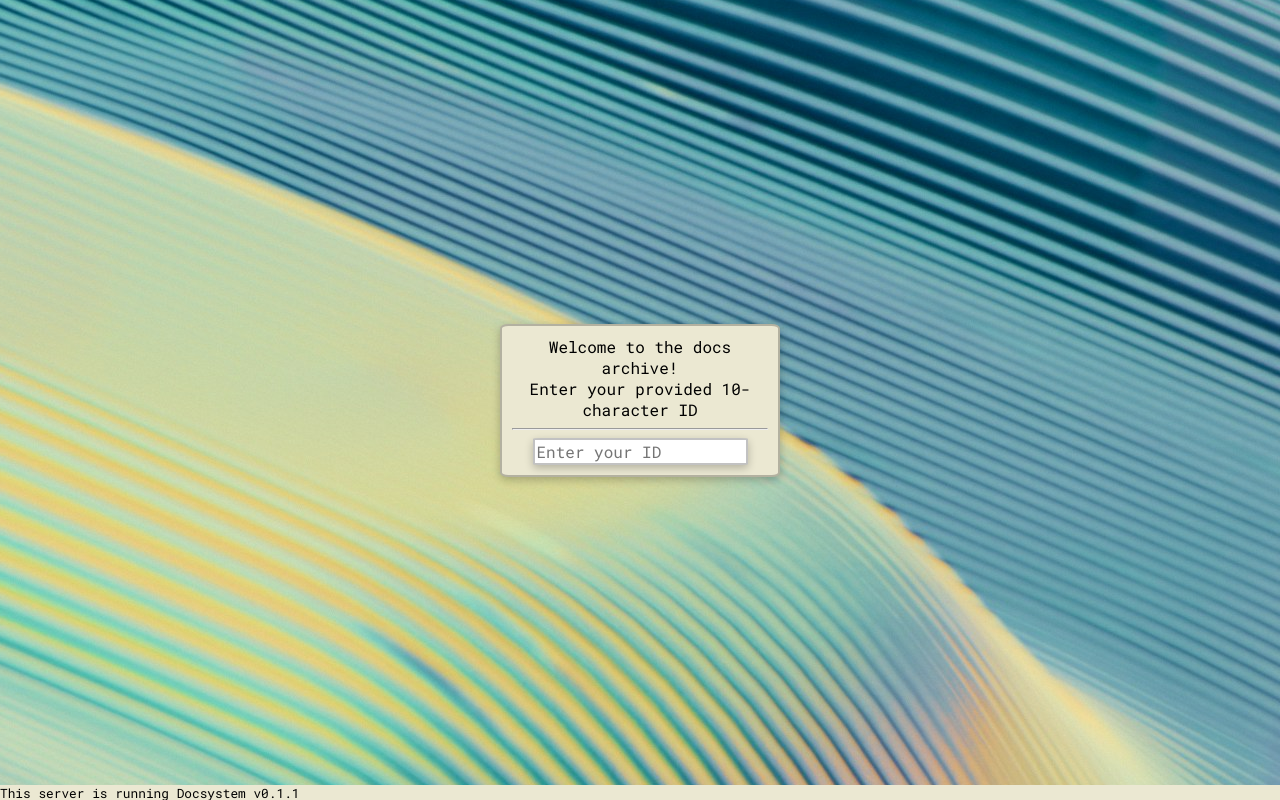
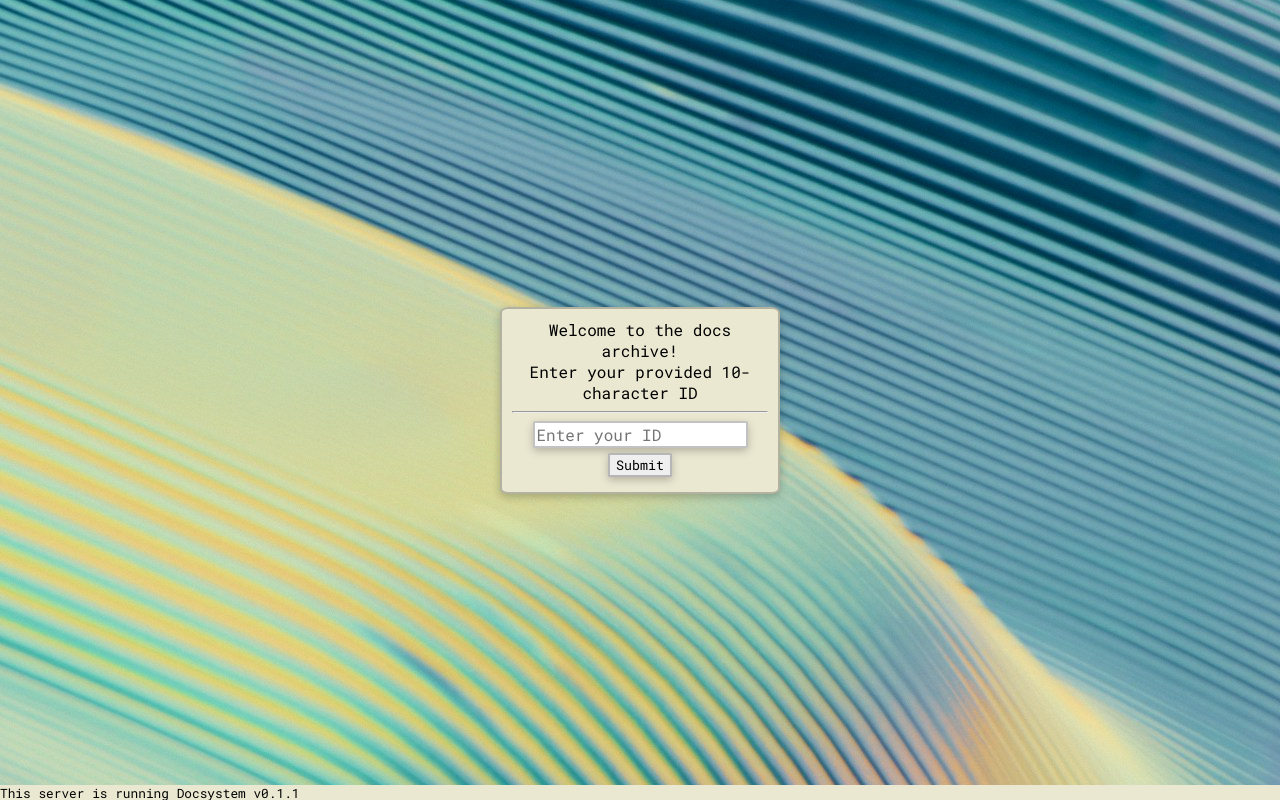
Before and after one commit to SpamixOfficial/docsystem, a SvelteKit app: page / in a window 1280 px wide. Built offline with nearby package versions, Linux system fonts and the light colour scheme; some icons are missing.

Commit message:
Update package.json with update command, now git pulls and does everything automatically, also added a submit button :-)
also updated help documentation

```diff
--- a/package.json
+++ b/package.json
@@ -13,7 +13,8 @@
     "drizzle:generate": "drizzle-kit generate",
     "drizzle:migrate": "drizzle-kit migrate",
     "bunbuild": "bun -b run build",
-    "pm2deploy": "pm2 start --interpreter ~/.bun/bin/bun --name docsystem --time build/index.js"
+    "pm2deploy": "pm2 start --interpreter ~/.bun/bin/bun --name docsystem --time build/index.js",
+    "update": "git pull && bun install && bun run build && pm2 stop docsystem && pm2 start --interpreter ~/.bun/bin/bun --name docsystem --time build/index.js"
   },
   "devDependencies": {
     "@sveltejs/adapter-auto": "^3.0.0",
--- a/src/routes/+page.svelte
+++ b/src/routes/+page.svelte
@@ -58,14 +58,18 @@
 	}
 
 	async function submitInput() {
+		if (id_value == '' || id_value === undefined) {
+			error_str = 'Malformed input, ID is possibly missing';
+			return;
+		}
 		let response = await fetchDocFromId(id_value, password_value);
 		return response;
 	}
 
 	onMount(async () => {
-        helpContent = await (await fetch("/help.md")).text()
-        console.log("hey");
-    })
+		helpContent = await (await fetch('/help.md')).text();
+		console.log('hey');
+	});
 </script>
 
 <svelte:head>
@@ -77,8 +81,12 @@
 {#if showDocContent == false}
 	<div class="container">
 		<div id="promptContainer" transition:slide={{ delay: 250, duration: 1000 }}>
-			<button class="genericButton" id="helpButton" on:click={() => {showHelpBox = !showHelpBox; console.log(helpContent)}}
-				><Icon icon="material-symbols:help-outline" /></button
+			<button
+				class="helpButton"
+				on:click={() => {
+					showHelpBox = !showHelpBox;
+					console.log(helpContent);
+				}}><Icon icon="material-symbols:help-outline" /></button
 			>
 			<!--Help button-->
 			<form on:submit={submitInput}>
@@ -94,6 +102,8 @@
 						bind:value={password_value}
 					/>
 				{/if}
+				<br />
+				<button class="submitButton">Submit</button>
 				<!--svelte-ignore a11y-label-has-associated-control-->
 				{#if error_str !== undefined && showDocContent == false}
 					<br />
@@ -121,24 +131,36 @@
 <div class="infoText">
 	<p style="all: unset;">This server is running Docsystem v{version}</p>
 </div>
+
 <style>
 	input[type='submit'] {
 		display: none;
 	}
 
-	.genericButton {
+	.helpButton {
 		all: unset;
 		position: absolute;
 		right: 10px;
 		top: 5px;
-		transition: 0.33s;
+		font-size: 20px;
 		width: 20px;
 		height: 20px;
-        font-size: 20px;
+		transition: 0.33s;
+	}
+	.helpButton:hover {
+		opacity: 0.4;
 	}
 
-	.genericButton:hover {
-		opacity: 0.5;
+	.submitButton {
+		margin: 5px;
+		box-shadow: rgba(0, 0, 0, 0.24) 0px 3px 8px;
+		border-radius: 5%;
+		border: 2px solid rgba(0, 0, 0, 0.24);
+		font-family: 'Roboto Mono', monospace;
+		transition: 0.33s;
+	}
+	.submitButton:hover {
+		opacity: 0.8;
 	}
 
 	.infoText {
@@ -158,7 +180,7 @@
 		border: 2px solid rgba(0, 0, 0, 0.24);
 		width: 20%;
 		font-family: 'Roboto Mono', monospace;
-		max-height: calc(100vh - 200px);;
+		max-height: calc(100vh - 200px);
 		height: 15%;
 		margin: auto;
 		top: 100%;
--- a/static/help.md
+++ b/static/help.md
@@ -6,6 +6,8 @@
 Once you've filled out your your provided credentials, you click on the return button on your keyboard
 
 <img src="where-to-click-goddamnit.png" width=200/>
+
+Alternatively, click on the submit button :-)
 
 ---
 
```
Lines whose indentation alone changed are shown as unchanged.
